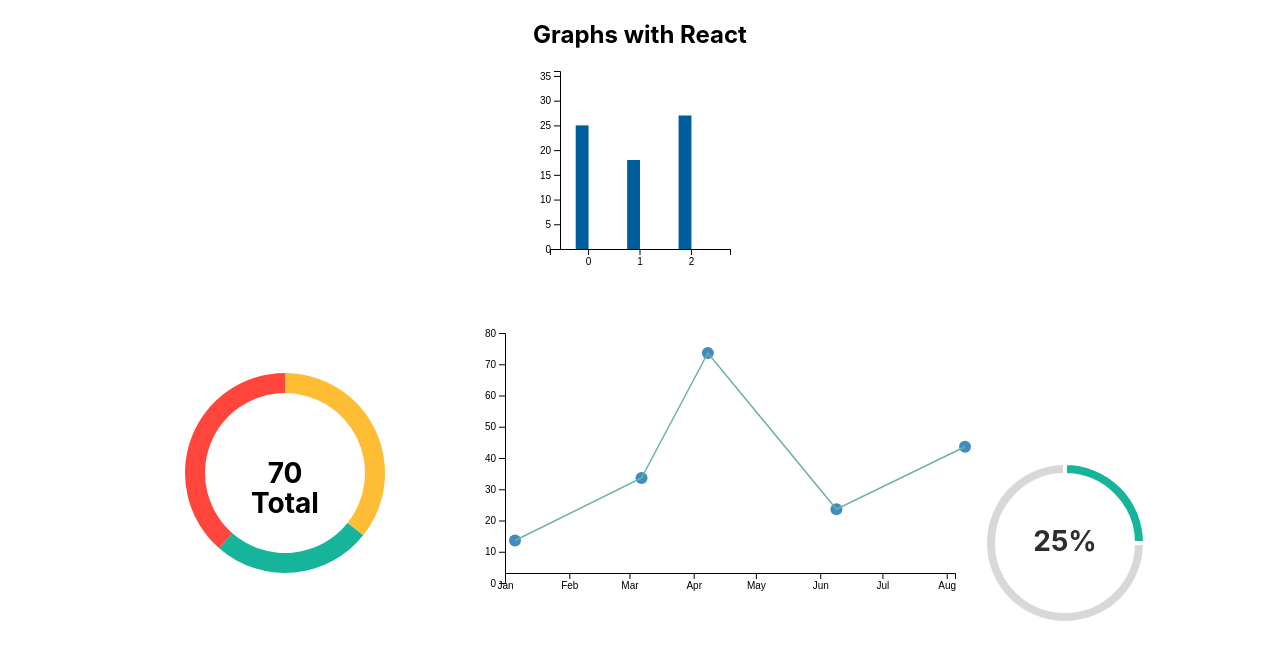
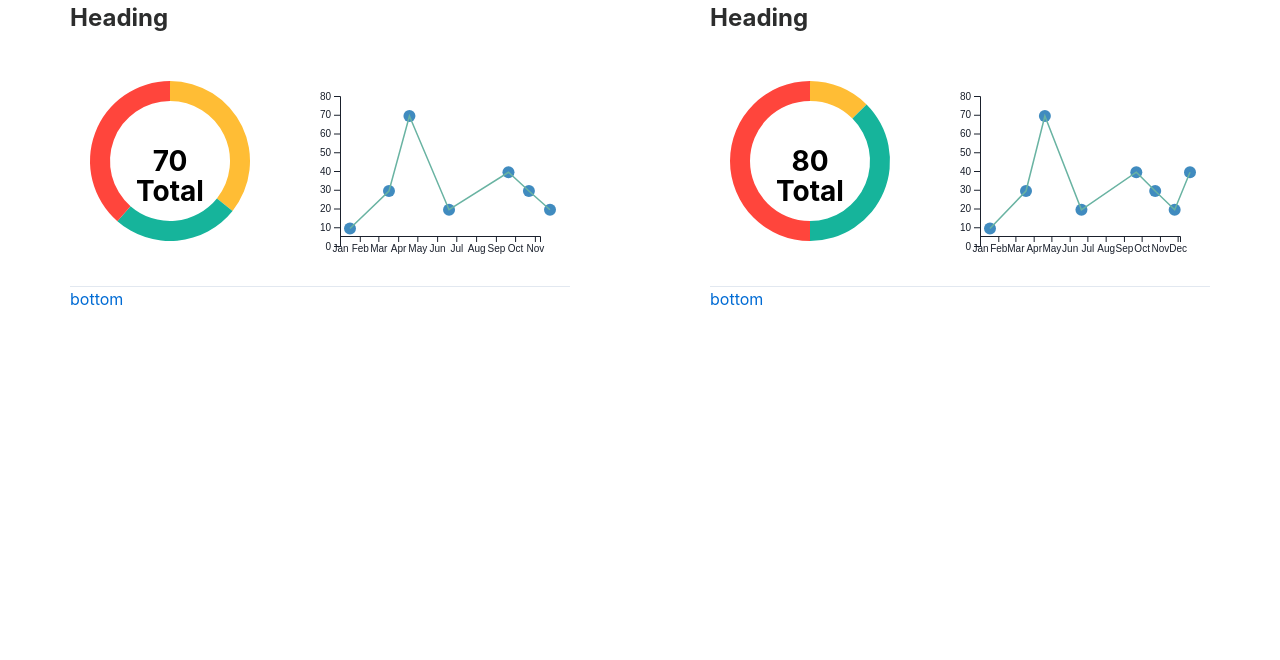
Before and after one commit to iamshubhankarkhare/f1studioz, a React (Create React App) app: page / in a window 1280 px wide. Shown: the top 660 px of the page. Built offline with nearby package versions, Linux system fonts and the light colour scheme.

Commit message:
handle data

```diff
--- a/package.json
+++ b/package.json
@@ -3,10 +3,14 @@
   "version": "0.1.0",
   "private": true,
   "dependencies": {
+    "@chakra-ui/react": "^1.6.3",
+    "@emotion/react": "^11",
+    "@emotion/styled": "^11",
     "@testing-library/jest-dom": "^5.11.4",
     "@testing-library/react": "^11.1.0",
     "@testing-library/user-event": "^12.1.10",
     "d3": "^7.0.0",
+    "framer-motion": "^4",
     "react": "^17.0.2",
     "react-dom": "^17.0.2",
     "react-scripts": "4.0.3",
--- a/src/App.js
+++ b/src/App.js
@@ -1,47 +1,33 @@
 import React, { useEffect, useState } from 'react';
 import * as d3 from 'd3';
-import './App.css';
 import BarChart from './charts/barChart';
 import ConnectedScatter from './charts/connectedScatter';
 import DoughnutChart from './charts/doughnutChart';
 import Test from './charts/test';
 import ProgressWheel from './charts/progressWheel';
+import { Flex } from '@chakra-ui/react';
+import ChartBlock from './components/chartBlock';
+import { ConnectedScatterData } from './chartData';
 
 const datas = [
-  [10, 30, 40, 20],
+  [10, 30, 40],
   [10, 40, 30, 20, 50, 10],
   [25, 18, 27],
 ];
-const ConnectedScatterData = [
-  {
-    name: 'Regular',
-    values: [
-      { date: '2020-01-01', count: '20' },
-      { date: '2020-03-02', count: '40' },
-      { date: '2020-04-03', count: '80' },
-      { date: '2020-06-04', count: '30' },
-      { date: '2020-08-05', count: '50' },
-    ],
-  },
-];
 
 function App() {
-
+  console.log(ConnectedScatterData.cs1);
   return (
-    <div className="App">
-      <h2>Graphs with React</h2>
-      <BarChart width={200} height={200} data={datas[2]} />
-      <DoughnutChart
+    <Flex justify="space-around">
+      <ChartBlock
         data={datas[2]}
-        width={300}
-        height={300}
-        innerRadius={80}
-        outerRadius={100}
+        ConnectedScatterData={ConnectedScatterData.cs1}
       />
-      <ConnectedScatter data={ConnectedScatterData} />
-      {/* <Test /> */}
-      <ProgressWheel radius="80" />
-    </div>
+      <ChartBlock
+        data={datas[0]}
+        ConnectedScatterData={ConnectedScatterData.cs2}
+      />
+    </Flex>
   );
 }
 
--- /dev/null
+++ b/src/chartData.js
@@ -0,0 +1,93 @@
+export const datas = [
+  [10, 30, 40, 20],
+  [10, 40, 30, 20, 50, 10],
+  [25, 18, 27],
+];
+
+const cs1 = [
+  {
+    name: 'line0',
+    format: '%b',
+    values: [
+      { date: '2020-01-01', count: '20' },
+      { date: '2020-03-02', count: '40' },
+      { date: '2020-04-03', count: '80' },
+      { date: '2020-06-04', count: '30' },
+      { date: '2020-09-05', count: '50' },
+      { date: '2020-10-07', count: '40' },
+      { date: '2020-11-09', count: '30' },
+    ],
+  },
+];
+
+const cs2 = [
+  {
+    name: 'line1',
+    format: '%b',
+    values: [
+      { date: '2020-01-01', count: '20' },
+      { date: '2020-03-02', count: '40' },
+      { date: '2020-04-03', count: '80' },
+      { date: '2020-06-04', count: '30' },
+      { date: '2020-09-05', count: '50' },
+      { date: '2020-10-07', count: '40' },
+      { date: '2020-11-09', count: '30' },
+      { date: '2020-12-05', count: '50' },
+    ],
+  },
+];
+
+const cs3 = [
+  {
+    name: 'line2',
+    format: '%a',
+    values: [
+      { date: '2020-01-01', count: '20' },
+      { date: '2020-03-02', count: '40' },
+      { date: '2020-04-03', count: '80' },
+      { date: '2020-06-04', count: '30' },
+      { date: '2020-08-05', count: '50' },
+    ],
+  },
+];
+const cs4 = [
+  {
+    name: 'line3',
+    format: '%a',
+    values: [
+      { date: '2020-01-01', count: '20' },
+      { date: '2020-03-02', count: '40' },
+      { date: '2020-04-03', count: '80' },
+      { date: '2020-06-04', count: '30' },
+      { date: '2020-08-05', count: '50' },
+    ],
+  },
+];
+const cs5 = [
+  {
+    name: 'line4',
+    format: '%a',
+    values: [
+      { date: '2020-01-01', count: '20' },
+      { date: '2020-03-02', count: '40' },
+      { date: '2020-04-03', count: '80' },
+      { date: '2020-06-04', count: '30' },
+      { date: '2020-08-05', count: '50' },
+    ],
+  },
+];
+const cs6 = [
+  {
+    name: 'line5',
+    format: '%a',
+    values: [
+      { date: '2020-01-01', count: '20' },
+      { date: '2020-03-02', count: '40' },
+      { date: '2020-04-03', count: '80' },
+      { date: '2020-06-04', count: '30' },
+      { date: '2020-08-05', count: '50' },
+    ],
+  },
+];
+
+export const ConnectedScatterData = { cs1, cs2, cs3, cs3, cs4, cs5, cs6 };
--- a/src/charts/connectedScatter.js
+++ b/src/charts/connectedScatter.js
@@ -4,8 +4,6 @@ import React, { useRef, useEffect } from 'react';
 function ConnectedScatter({ width, height, data }) {
   const svgRef = React.useRef();
   useEffect(() => {
-    const width = 500;
-    const height = 300;
     const margin = 50;
     const duration = 250;
     const circleRadius = 6;
@@ -57,7 +55,9 @@ function ConnectedScatter({ width, height, data }) {
       .attr('fill', 'none')
       .attr('stroke', '#69b3a2')
       .attr('stroke-width', 1.5)
-      .attr('d', (d) => line(d.values))
+      .attr('d', (d) => {
+        return line(d.values);
+      })
       .attr('transform', `translate(30, 30)`);
 
     /* Add circles in the line */
@@ -101,7 +101,7 @@ function ConnectedScatter({ width, height, data }) {
     const xAxis = d3
       .axisBottom(xScale)
       .ticks(7)
-      .tickFormat(d3.timeFormat('%b'));
+      .tickFormat(d3.timeFormat(`${data[0].format}`));
     const yAxis = d3.axisLeft(yScale).ticks(7);
 
     svg
--- a/src/charts/doughnutChart.js
+++ b/src/charts/doughnutChart.js
@@ -2,7 +2,6 @@ import React, { useEffect, useRef } from 'react';
 import * as d3 from 'd3';
 
 const DoughnutChart = (props) => {
-  console.log(props.data);
   const colors = ['#FFBD35', '#16B49B', '#FF453C'];
   const ref = useRef(null);
   const createPie = d3
--- /dev/null
+++ b/src/components/chartBlock.js
@@ -0,0 +1,36 @@
+import React, { useState } from 'react';
+import { Flex, Text } from '@chakra-ui/react';
+import DoughnutChart from '../charts/doughnutChart';
+import ConnectedScatter from '../charts/connectedScatter';
+
+function ChartBlock(props) {
+  console.log(props.ConnectedScatterData);
+  console.log(props);
+  return (
+    <Flex flexDirection="column" bg="white">
+      <Text color="#2C2D2D" fontSize="2xl" fontWeight="700">
+        Heading
+      </Text>
+      <Flex align="center">
+        <DoughnutChart
+          data={props.data}
+          width={200}
+          height={200}
+          innerRadius={60}
+          outerRadius={80}
+        />
+        {props.ConnectedScatterData && (
+          <ConnectedScatter
+            data={props.ConnectedScatterData}
+            width={250}
+            height={200}
+          />
+        )}
+      </Flex>
+      <hr />
+      <Text color="#006BD4">bottom</Text>
+    </Flex>
+  );
+}
+
+export default ChartBlock;
--- a/src/index.js
+++ b/src/index.js
@@ -3,10 +3,13 @@ import ReactDOM from 'react-dom';
 import './index.css';
 import App from './App';
 import reportWebVitals from './reportWebVitals';
+import { ChakraProvider } from '@chakra-ui/react';
 
 ReactDOM.render(
   <React.StrictMode>
-    <App />
+    <ChakraProvider>
+      <App />
+    </ChakraProvider>
   </React.StrictMode>,
   document.getElementById('root')
 );
```
Also changed, not shown: 1 other file (tests, documents, lock files or other folders).
